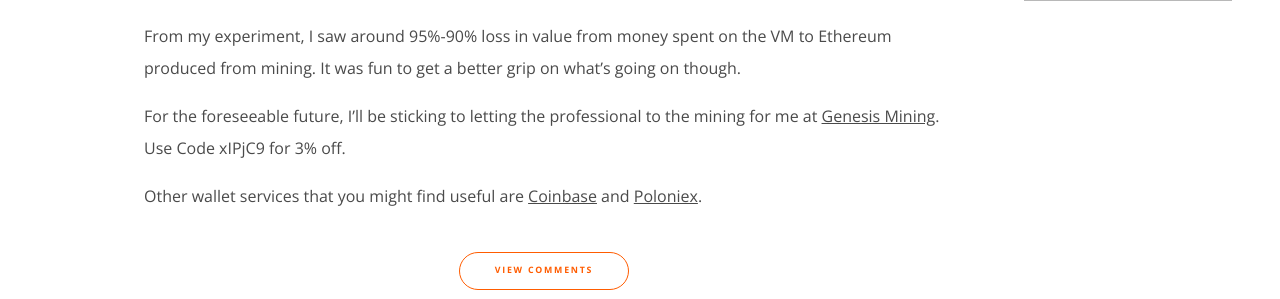
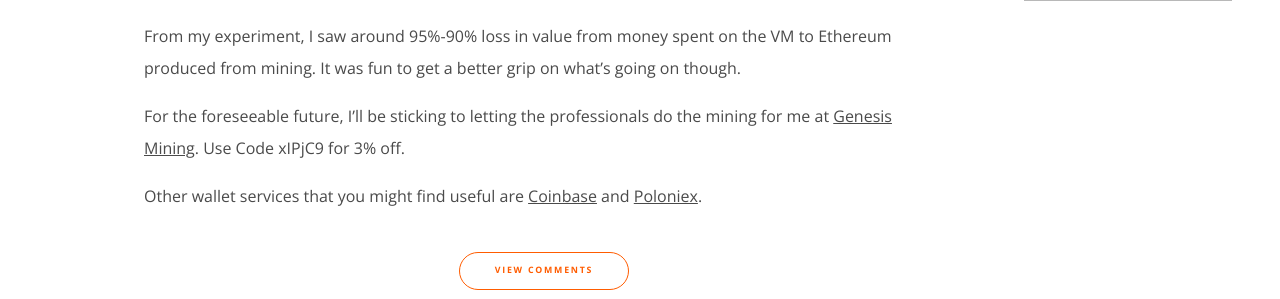
Before and after one commit to bobbyshaw/tomrobertshaw.net, a Jekyll site: the page built from blog/_posts/2017-08-18-setting-up-an-ethereum-miner-on-azure.md, in a window 1280 px wide. Shown: the part 936-1235 px from the top of the page. Built offline with Jekyll 4.4.1, drawn with Linux system fonts in a browser that asks for light colours.

Commit message:
Typo fix.

```diff
--- a/blog/_posts/2017-08-18-setting-up-an-ethereum-miner-on-azure.md
+++ b/blog/_posts/2017-08-18-setting-up-an-ethereum-miner-on-azure.md
@@ -25,6 +25,6 @@
 
 From my experiment, I saw around 95%-90% loss in value from money spent on the VM to Ethereum produced from mining. It was fun to get a better grip on what's going on though.
 
-For the foreseeable future, I'll be sticking to letting the professional to the mining for me at [Genesis Mining](https://www.genesis-mining.com/a/1077991). Use Code `xIPjC9` for 3% off.
+For the foreseeable future, I'll be sticking to letting the professionals do the mining for me at [Genesis Mining](https://www.genesis-mining.com/a/1077991). Use Code `xIPjC9` for 3% off.
 
 Other wallet services that you might find useful are [Coinbase](https://www.coinbase.com/join/592732c0f0da04054fc01566) and [Poloniex](https://poloniex.com/).
```
